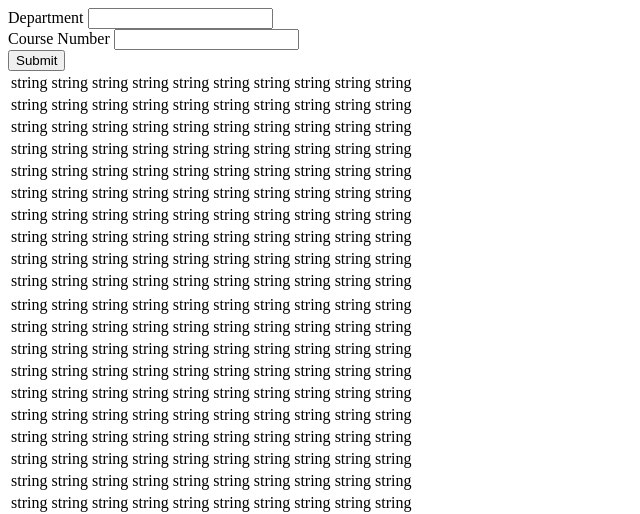
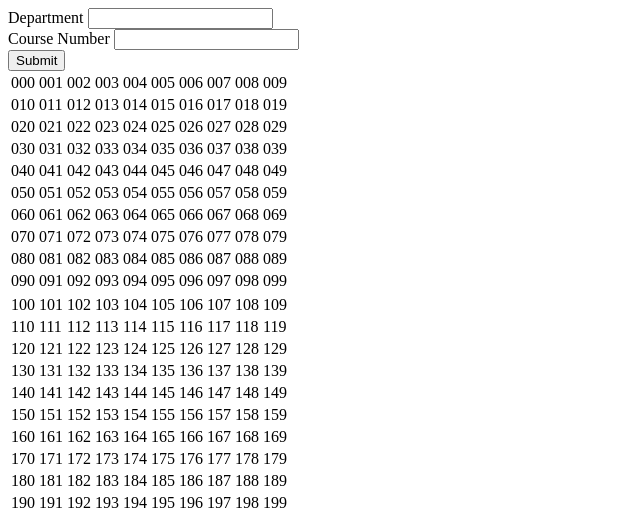
Before and after one commit to BeibinLi/wolverinescheduler2, a PHP site: page /test3.php in a window 1280 px wide. Shown: the top 514 px of the page, without its empty margins (0-640 px from the left). Run offline with PHP 8.4, Linux system fonts and the light colour scheme; some libraries are stand-ins or nearby versions.

Commit message:
Update test3.php

```diff
--- a/test3.php
+++ b/test3.php
@@ -59,7 +59,7 @@
       echo "<tr>";
         for ($c = 0; $c < 10; $c++) {
           echo "<td>";
-          echo "string";
+          echo $a . $b . $c;
           echo "</td>";
         }
       echo "</tr>";
```
